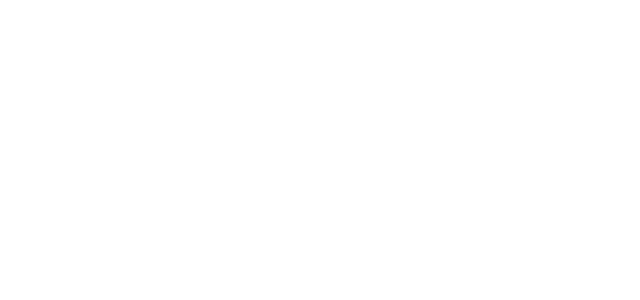
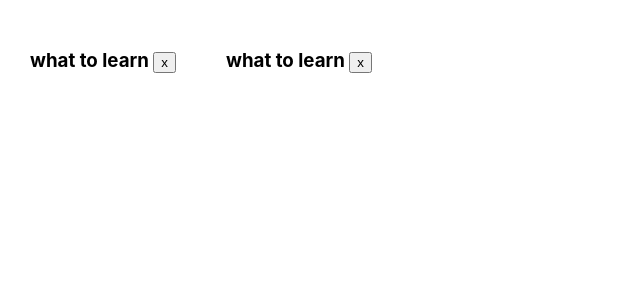
Before and after one commit to melfiqq/1-proj-todolist, a React (Create React App) app: page / in a window 1280 px wide. Shown: the top 300 px of the page, without its empty margins (0-640 px from the left). Built offline with nearby package versions, Linux system fonts and the light colour scheme.

Commit message:
Several fuctions were added to the project:

```diff
--- a/src/App.tsx
+++ b/src/App.tsx
@@ -2,7 +2,7 @@
 import logo from './logo.svg';
 import './App.css';
 import {v1} from "uuid";
-import { TaskType } from './Todolist';
+import Todolist, { TaskType } from './Todolist';
 
 export type FilterValuesType = 'all' | 'active' | 'completed'
 
@@ -18,6 +18,41 @@
 
 function App() {
 
+  const removeTask = (taskId: string, todolistId: string) => {
+    let tasks = tasksObj[todolistId]
+    const filteredTasks = tasks.filter((task) => {
+      return task.id !==taskId
+    })
+
+    tasksObj[todolistId] = filteredTasks
+    setTasks({...tasksObj})
+  }
+
+  const addTask = (title: string, todolistId: string) => {
+    const task = {id: v1(), title: title, isDone: false
+    }
+    let tasks = tasksObj[todolistId]
+    const newtasks = [task, ...tasks]
+    tasksObj[todolistId] = newtasks
+    setTasks({...tasksObj})
+  }
+
+  function changeStatus (taskId: string, isDone: boolean, todolistId: string) {
+    let tasks = tasksObj[todolistId]
+    let task = tasks.find( t => t.id === taskId)
+    if (task) {
+      task.isDone = isDone
+      setTasks({...tasksObj})
+    }
+  }
+
+  const changeFilter = (value: FilterValuesType, todolistId: string) => {
+    let todolist = todolists.find( tl => tl.id === todolistId )
+    if (todolist) {
+      todolist.filter = value /* value - 'all' | 'active' | 'completed' from FilterValuesType. */
+      setTodolists({...todolists})
+    }
+  }
 
   let todolistId1 = v1()
   let todolistId2 = v1()
@@ -46,7 +81,29 @@
     <div className="App">
 
       {
+        todolists.map( (tl) => {
 
+          let tasksForTodolist = tasksObj[tl.id]
+
+          if (tl.filter === 'active') {
+            tasksForTodolist = tasksForTodolist.filter(task => !task.isDone)
+          }
+
+          if (tl.filter === 'completed') {
+            tasksForTodolist = tasksForTodolist.filter(task => task.isDone)
+          }
+
+          return <Todolist
+          id = {tl.id}
+          title = {tl.title}
+          tasks = {tasksForTodolist}
+          removeTask={removeTask}
+          changeFilter={changeFilter}
+          addTask={addTask}
+          filter = {tl.filter}
+          />
+
+        } )
       }
 
     </div>
--- a/src/Todolist.tsx
+++ b/src/Todolist.tsx
@@ -1,15 +1,27 @@
 import React from 'react';
+import { FilterValuesType } from './App';
 
 export type TaskType = {
     id: string
     title: string
     isDone: boolean
+
 }
 
-const Todolist = () => {
+type PropsType = {
+    id: string
+    title: string
+    tasks: TaskType[]
+    removeTask: (taskId: string, todolistId: string) => void
+    changeFilter: (value: FilterValuesType, todolistId: string) => void
+    addTask: (title: string, todolistId: string) => void
+    filter: FilterValuesType
+}
+
+const Todolist = (props: PropsType) => {
     return (
         <div>
-
+            <h3>{props.title} <button>x</button> </h3>
         </div>
     );
 };
```
Also changed, not shown: src/AddItemForm.tsx (added, +11 -0 lines).
